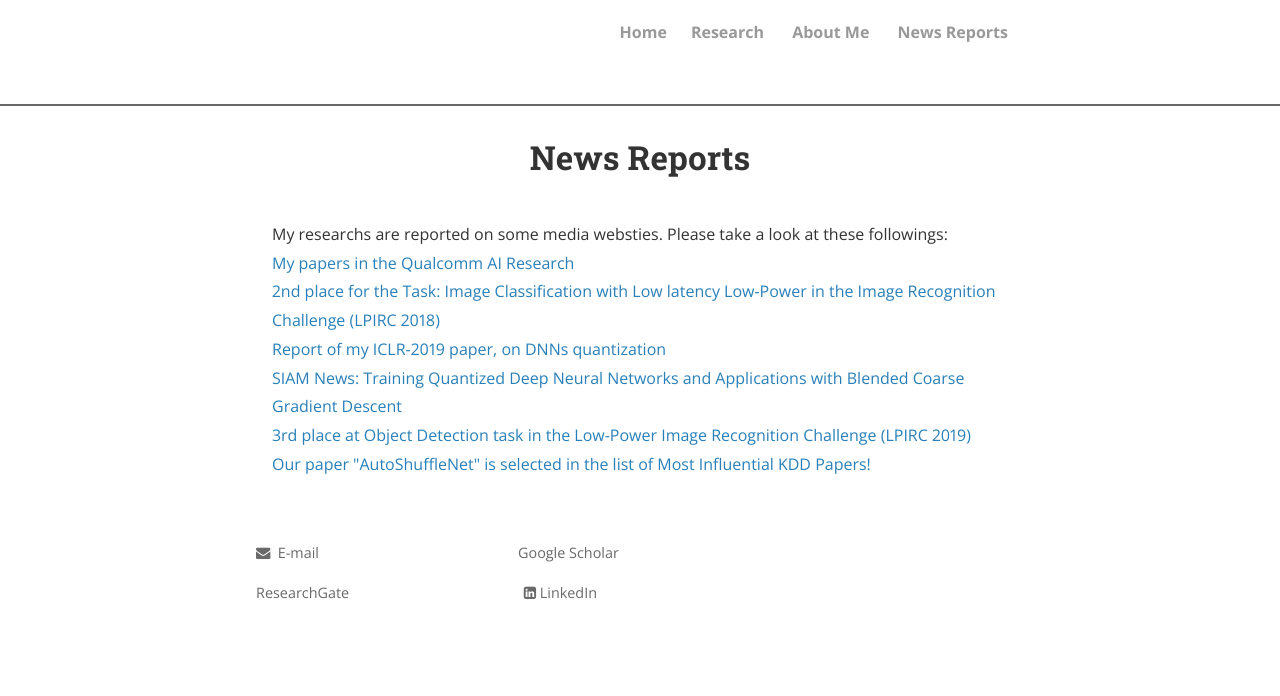
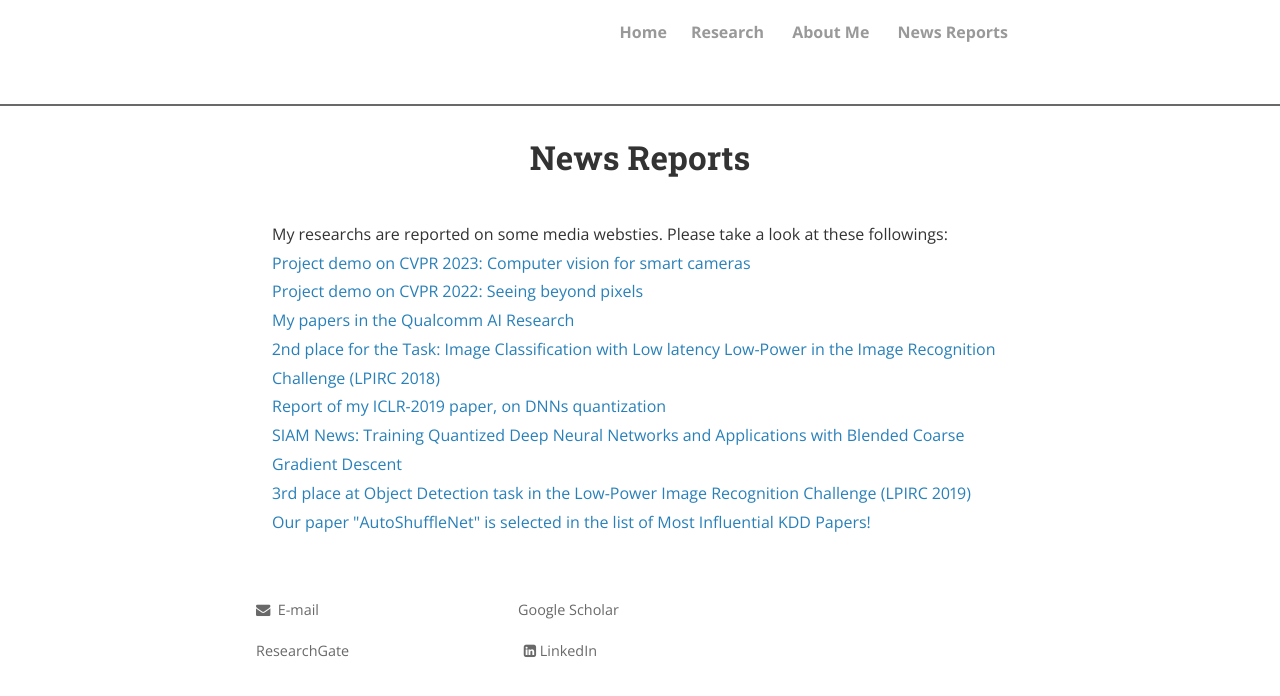
Before and after one commit to zsivine/zsivine.github.io, a Jekyll site: the page built from webreport.html, in a window 1280 px wide. Shown: the top 696 px of the page. Built offline with Jekyll 4.4.1, drawn with Linux system fonts in a browser that asks for light colours; nearby versions of some CDN libraries; comment, search, counter and statistics services are not loaded; a style sheet for code colours, icons or effects is not loaded.

Commit message:
update CVPR demos

```diff
--- a/Gemfile
+++ b/Gemfile
@@ -1,5 +1,5 @@
 source 'https://rubygems.org'
 gem 'github-pages'
-gem "nokogiri", ">= 1.13.8"
+gem "nokogiri", ">= 1.13.10"
 gem "json", ">= 2.3.0"
 gem "kramdown", ">= 2.3.1"
--- a/webreport.html
+++ b/webreport.html
@@ -6,6 +6,10 @@ permalink: /webreport/
 My researchs are reported on some media websties.
 Please take a look at these followings:
 <br>
+<a href="https://www.youtube.com/watch?v=HauXCVErfsM&ab_channel=QualcommResearch" target="_self">
+    Project demo on CVPR 2023: Computer vision for smart cameras</a><br>
+<a href="https://www.youtube.com/watch?v=aY7zFACrDGo&ab_channel=QualcommResearch" target="_self">
+    Project demo on CVPR 2022: Seeing beyond pixels</a><br>
 <a href="https://www.qualcomm.com/research/artificial-intelligence/ai-research/papers" target="_self">
     My papers in the Qualcomm AI Research</a><br>
 <a href="https://rebootingcomputing.ieee.org/lpirc/2018" target="_self">
```
Also changed, not shown: Gemfile.lock.
